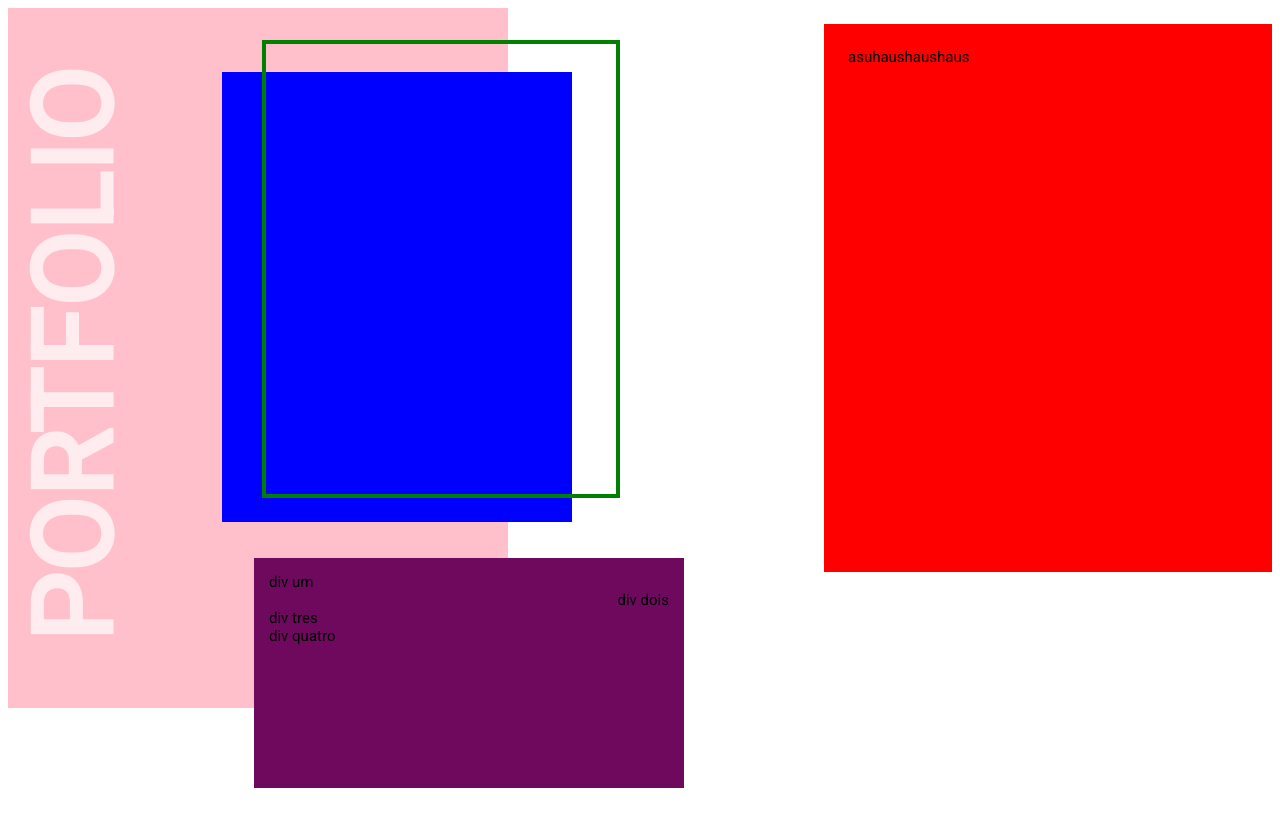
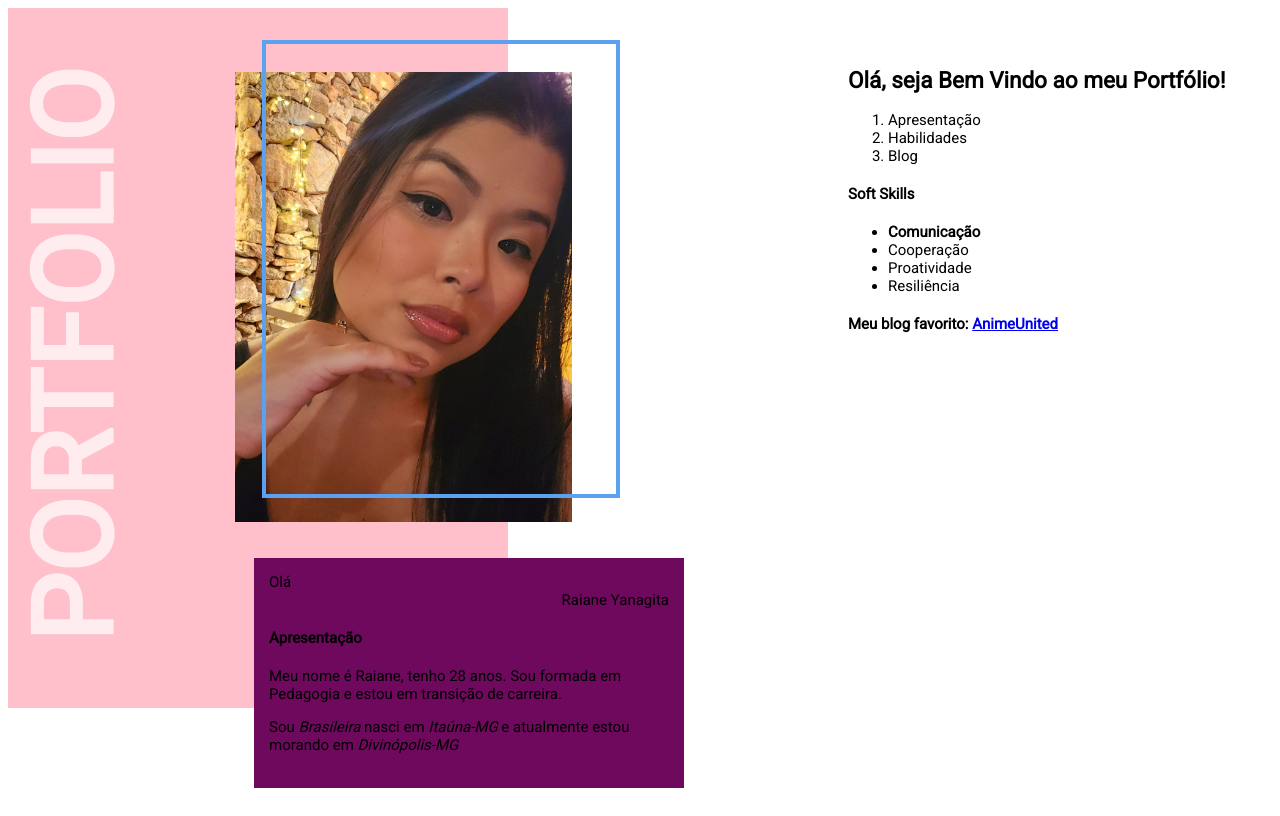
Before and after one commit to raianeyyanagita/raianeyanagita.github.io, a plain HTML site: page index.html in a window 1280 px wide. Drawn offline with Linux system fonts and the light colour scheme.

Commit message:
Estilizando

```diff
--- a/index.html
+++ b/index.html
@@ -14,13 +14,18 @@
   <main class="row">
     <section class="wrapper">
       <div class="picture">
-
+        <img src="foto.jpeg" alt="Foto Pessoal">
       </div>
       <section class="content">
-        <div>div um</div>
-        <div class="name">div dois</div>
-        <div>div tres</div>
-        <div>div quatro</div>
+        <div>Olá</div>
+        <div class="name">Raiane Yanagita</div>
+        <div>
+          <h4><strong>Apresentação</strong></h4>
+          <p>Meu nome é Raiane, tenho 28 anos. Sou formada em Pedagogia e estou em transição de carreira.</p>
+          <p>Sou <em>Brasileira</em> nasci em <em>Itaúna-MG</em> e atualmente estou morando em <em>Divinópolis-MG</em>
+          </p>
+        </div>
+
       </section>
       <div class="frame">
 
@@ -30,7 +35,20 @@
       </section>
     </section>
     <section class="apresentacao">
-      asuhaushaushaus
+      <h1>Olá, seja Bem Vindo ao meu Portfólio!<h1></h1>
+        <ol>
+          <li>Apresentação</li>
+          <li>Habilidades</li>
+          <li>Blog</li>
+        </ol>
+        <h4>Soft Skills</h4>
+        <ul>
+          <li class="itens"><strong>Comunicação</strong></li>
+          <li class="itens">Cooperação</li>
+          <li class="itens">Proatividade</li>
+          <li class="itens">Resiliência</li>
+        </ul>
+        <h4>Meu blog favorito: <a href="https://www.animeunited.com.br/blog/" target="_blank">AnimeUnited</a> </h4>
 
     </section>
   </main>
--- a/style.css
+++ b/style.css
@@ -72,12 +72,16 @@ body {
 
 .picture {
   position: absolute;
-  width: 350px;
+  width: fit-content;
   height: 450px;
-  background-color: blue;
   top: 4rem;
   right: -4rem;
 
+}
+
+img {
+  width: auto;
+  height: 100%;
 }
 
 .content {
@@ -102,7 +106,7 @@ body {
   background-color: transparent;
   top: 2rem;
   right: -7rem;
-  border: 4px solid green;
+  border: 4px solid #5ba1f1;
 }
 
 .text {
@@ -129,7 +133,7 @@ body {
 }
 
 .apresentacao {
-  background-color: red;
+
   width: 400px;
   height: 500px;
   padding: 24px;
```
